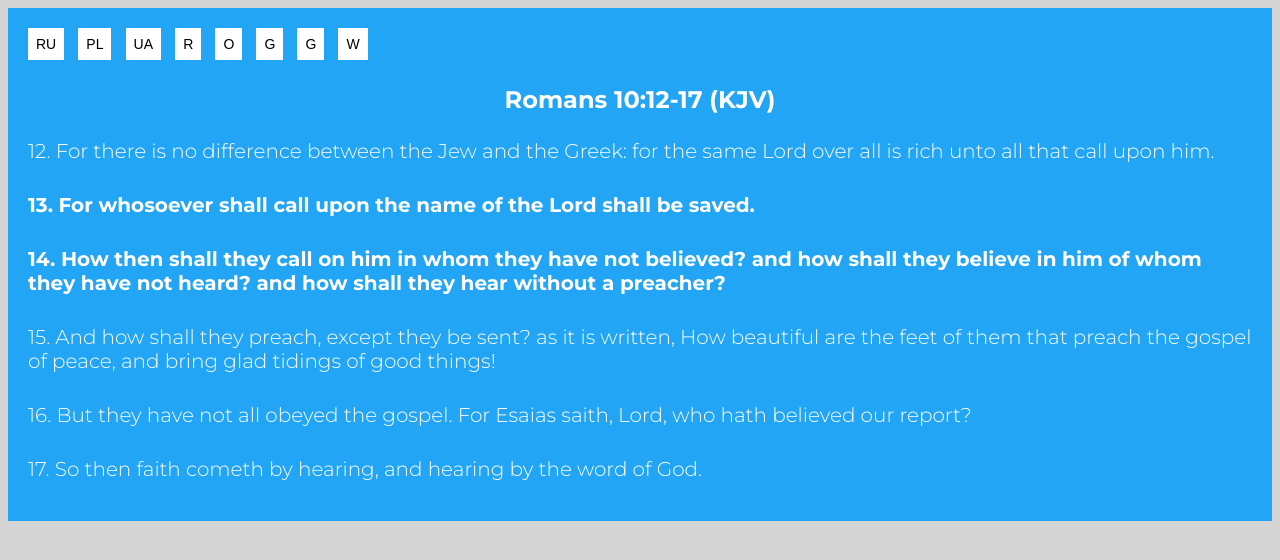
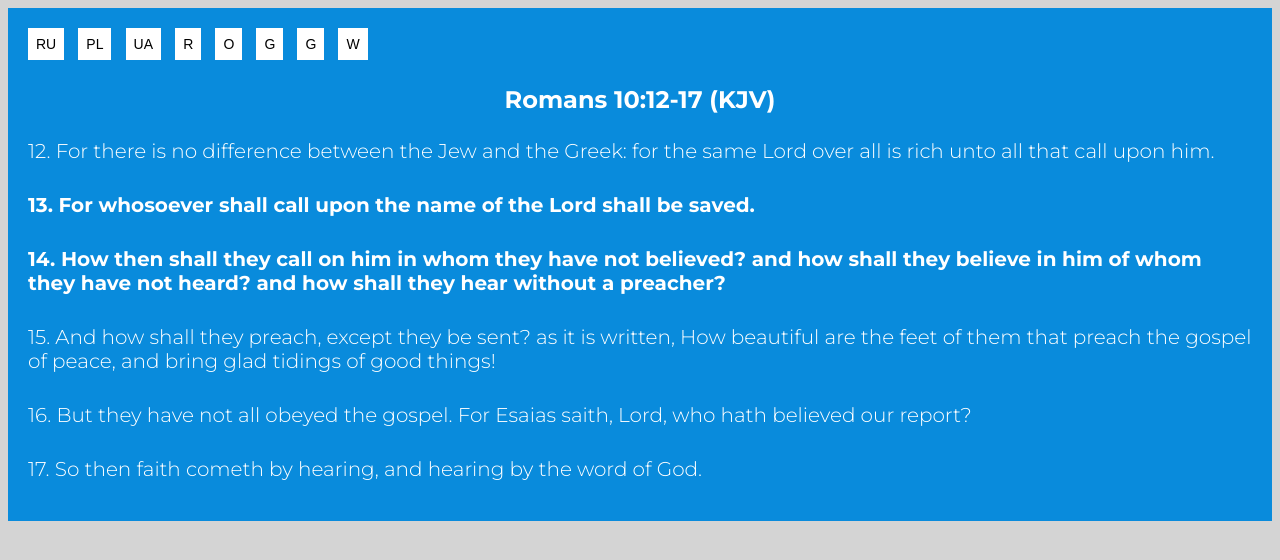
Before and after one commit to MrPenguin-dev/8.-BIBLE-VERSES, a plain HTML site: page index.html in a window 1280 px wide. Drawn offline with Linux system fonts and the light colour scheme.

Commit message:
Updated color

```diff
--- a/css/main.css
+++ b/css/main.css
@@ -1,3 +1,3 @@
 .main {
-  background-color: hsl(203, 92%, 55%);
+  background-color: hsl(203, 92%, 45%);
 }
```
